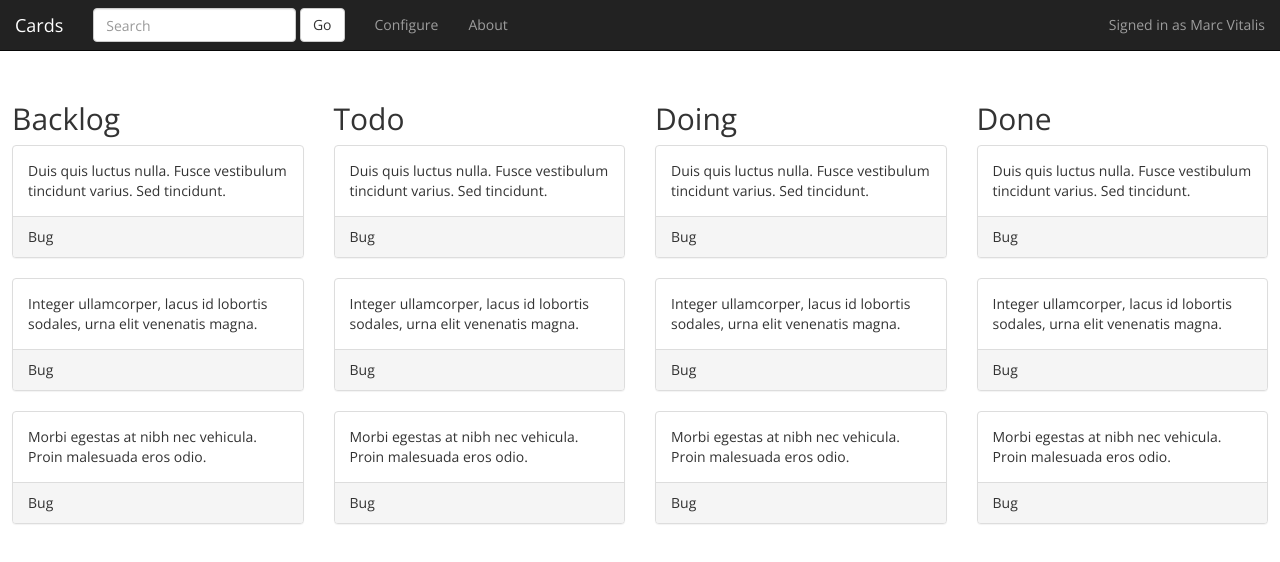
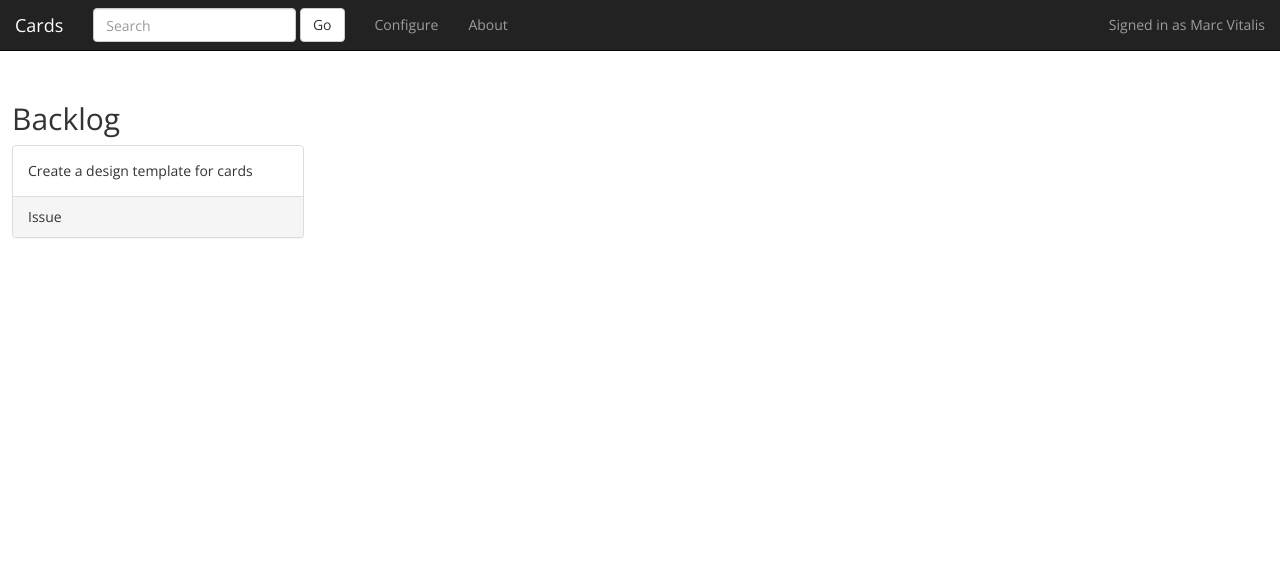
Before and after one commit to netxph/protocards, a website: page app/index.html at #/areas in a window 1280 px wide. Drawn offline with nearby package versions, Linux system fonts and the light colour scheme; some packages are replaced by stand-ins of ours.

Commit message:
modify view to reflect controller data

```diff
--- a/app/scripts/controllers/areaList.js
+++ b/app/scripts/controllers/areaList.js
@@ -10,7 +10,7 @@ cardsApp.controller('AreaListCtrl', ['$scope', function($scope) {
         {
             name: "Create a design template for cards",
             description: "description goes here",
-            labels: ["Bug"]
+            labels: ["Issue"]
         }]
     }];
 }]);
--- a/app/views/area-list.html
+++ b/app/views/area-list.html
@@ -1,69 +1,12 @@
 <div id="areas" class="row">
-    <div class="area col-md-3">
-        <h2>Backlog</h2>
-        <div class="cards">
+    <div class="area col-md-3" ng-repeat="area in areas">
+        <h2>{{area.name}}</h2>
+        <div class="cards" ng-repeat="card in area.cards">
             <div class="card panel panel-default">
-                <div class="panel-body">Duis quis luctus nulla. Fusce vestibulum tincidunt varius. Sed tincidunt.</div>
-                <div class="panel-footer">Bug</div>
-            </div>
-            <div class="card panel panel-default">
-                <div class="panel-body">Integer ullamcorper, lacus id lobortis sodales, urna elit venenatis magna.</div>
-                <div class="panel-footer">Bug</div>
-            </div>
-            <div class="card panel panel-default">
-                <div class="panel-body">Morbi egestas at nibh nec vehicula. Proin malesuada eros odio.</div>
-                <div class="panel-footer">Bug</div>
-            </div>
-        </div>
-    </div>
-    <div class="area col-md-3">
-        <h2>Todo</h2>
-        <div class="cards">
-            <div class="card panel panel-default">
-                <div class="panel-body">Duis quis luctus nulla. Fusce vestibulum tincidunt varius. Sed tincidunt.</div>
-                <div class="panel-footer">Bug</div>
-            </div>
-            <div class="card panel panel-default">
-                <div class="panel-body">Integer ullamcorper, lacus id lobortis sodales, urna elit venenatis magna.</div>
-                <div class="panel-footer">Bug</div>
-            </div>
-            <div class="card panel panel-default">
-                <div class="panel-body">Morbi egestas at nibh nec vehicula. Proin malesuada eros odio.</div>
-                <div class="panel-footer">Bug</div>
-            </div>
-        </div>
-    </div>
-    <div class="area col-md-3">
-        <h2>Doing</h2>
-        <div class="cards">
-            <div class="card panel panel-default">
-                <div class="panel-body">Duis quis luctus nulla. Fusce vestibulum tincidunt varius. Sed tincidunt.</div>
-                <div class="panel-footer">Bug</div>
-            </div>
-            <div class="card panel panel-default">
-                <div class="panel-body">Integer ullamcorper, lacus id lobortis sodales, urna elit venenatis magna.</div>
-                <div class="panel-footer">Bug</div>
-            </div>
-            <div class="card panel panel-default">
-                <div class="panel-body">Morbi egestas at nibh nec vehicula. Proin malesuada eros odio.</div>
-                <div class="panel-footer">Bug</div>
-            </div>
-        </div>
-    </div>
-    <div class="area col-md-3">
-        <h2>Done</h2>
-        <div class="cards">
-            <div class="card panel panel-default">
-                <div class="panel-body">Duis quis luctus nulla. Fusce vestibulum tincidunt varius. Sed tincidunt.</div>
-                <div class="panel-footer">Bug</div>
-            </div>
-            <div class="card panel panel-default">
-                <div class="panel-body">Integer ullamcorper, lacus id lobortis sodales, urna elit venenatis magna.</div>
-                <div class="panel-footer">Bug</div>
-            </div>
-            <div class="card panel panel-default">
-                <div class="panel-body">Morbi egestas at nibh nec vehicula. Proin malesuada eros odio.</div>
-                <div class="panel-footer">Bug</div>
+                <div class="panel-body">{{card.name}}</div>
+                <div class="panel-footer" ng-repeat="label in card.labels">
+                    <span>{{label}}</span>
+                </div>
             </div>
         </div>
     </div>
```
